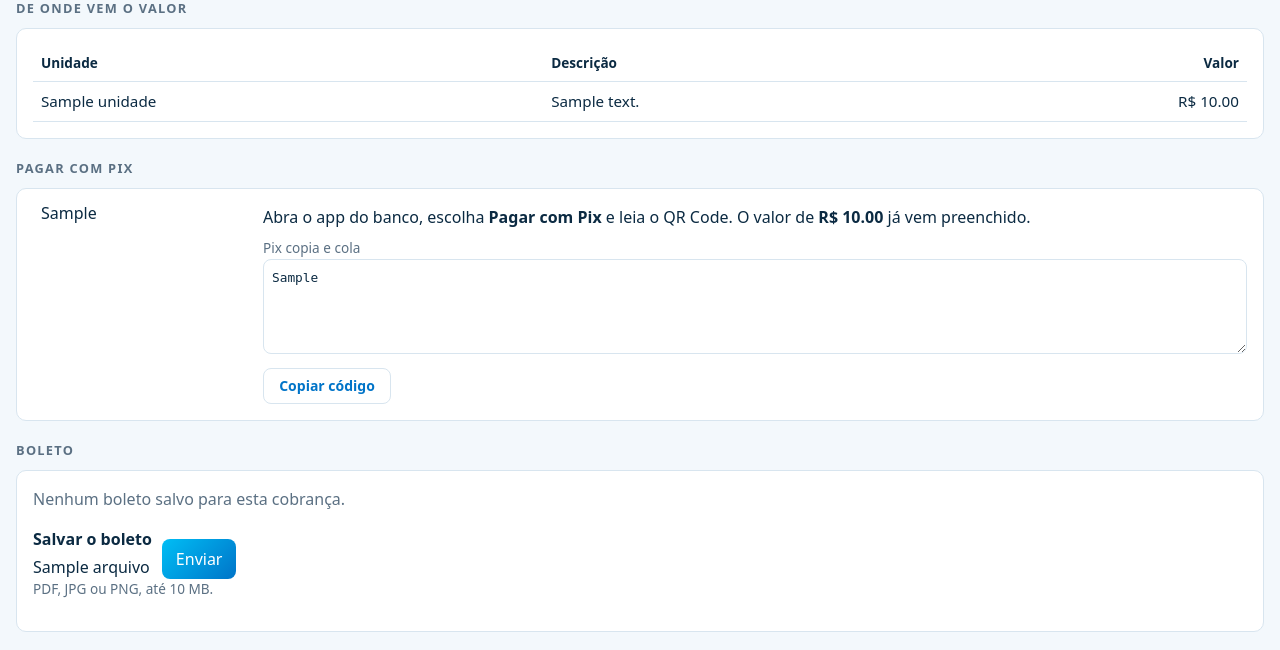
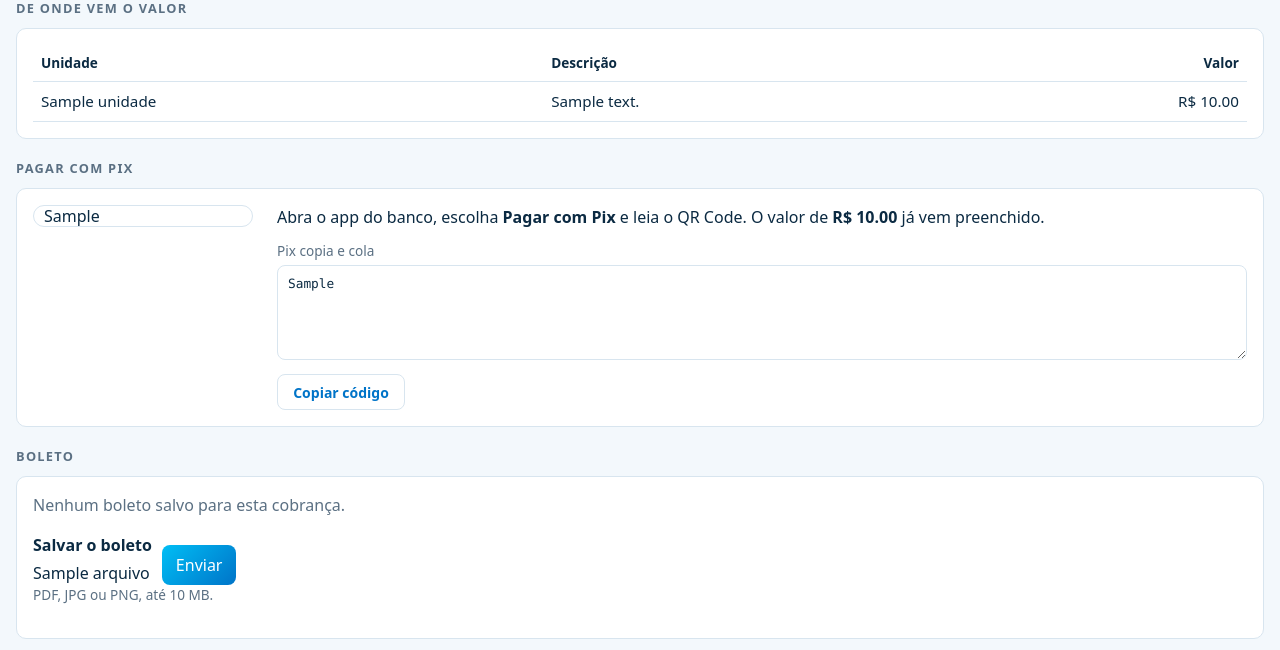
Before and after one commit to nuanderson/system_play, a Django app: template financeiro/templates/financeiro/cobranca_detalhe.html in a window 1280 px wide. Shown: the part 272-922 px from the top of the page. Run offline with Django 5.2, Linux system fonts and the light colour scheme; the template is opened without the code that fills it: most values are stand-ins (such as "Sample title", 1, 10 or a date in 2020); some libraries are stand-ins or nearby versions.

Commit message:
Corrige o layout do QR Code do Pix na cobrança
- SVG do QR sem tamanho fixo (viewBox), que se ajusta à caixa em vez de vazar
- Cartão do Pix reorganizado: QR em caixa de 220 px, texto ao lado no
  computador e embaixo no celular
- Teste garante que o SVG não volta a ter largura e altura fixas

Co-Authored-By: Claude Sonnet 5.5 <noreply@anthropic.com>

```diff
--- a/financeiro/pix.py
+++ b/financeiro/pix.py
@@ -68,8 +68,8 @@ def codigo_da_cobranca(cobranca):
 
 
 def qr_svg(codigo):
-    """SVG para colocar direto na página."""
-    return segno.make(codigo, error='m').svg_inline(scale=5, border=2, dark='#05385c', light='#ffffff')
+    """SVG para colocar na página. Sem tamanho fixo: ele se ajusta à caixa em que for colocado."""
+    return segno.make(codigo, error='m').svg_inline(border=2, dark='#05385c', light='#ffffff', omitsize=True)
 
 
 def qr_png(codigo, escala=8):
--- a/financeiro/templates/financeiro/cobranca_detalhe.html
+++ b/financeiro/templates/financeiro/cobranca_detalhe.html
@@ -47,17 +47,26 @@
 </div>
 
 {% if pix_codigo %}
+<style>
+  .pix { display:flex; flex-wrap:wrap; gap:24px; align-items:flex-start; }
+  .pix-qr { flex:0 0 auto; width:220px; max-width:100%; background:#fff; border:1px solid var(--borda); border-radius:12px; padding:10px; line-height:0; }
+  .pix-qr svg { display:block; width:100%; height:auto; }
+  .pix-texto { flex:1 1 280px; min-width:0; }
+  .pix-texto textarea { width:100%; font-family:ui-monospace, Consolas, monospace; font-size:.8rem; padding:8px 10px; border:1px solid var(--borda); border-radius:8px; background:var(--cartao); color:var(--texto); resize:vertical; }
+</style>
 <div class="secao" style="font-size:.8rem; font-weight:700; letter-spacing:.1em; text-transform:uppercase; color:var(--suave); margin:20px 0 10px;">Pagar com Pix</div>
 <div class="cartao" style="margin-bottom:16px">
-  <div style="display:flex; flex-wrap:wrap; gap:20px; align-items:flex-start;">
-    <div style="background:#fff; border-radius:10px; padding:8px; width:210px; max-width:100%; line-height:0;">{{ pix_qr|safe }}</div>
-    <div style="flex:1; min-width:240px;">
-      <p style="margin:0 0 6px">Abra o app do banco, escolha <strong>Pagar com Pix</strong> e leia o QR Code. O valor de <strong>R$ {{ cobranca.valor|floatformat:"2g" }}</strong> já vem preenchido.</p>
-      <label for="pix-codigo" class="suave" style="font-size:.85rem">Pix copia e cola</label>
-      <textarea id="pix-codigo" readonly rows="4" style="width:100%; font-family:monospace; font-size:.8rem; padding:8px; border:1px solid var(--borda); border-radius:8px; background:var(--cartao); color:var(--texto);">{{ pix_codigo }}</textarea>
-      <button type="button" class="btn btn-sm btn-acao mt-2" onclick="var t=document.getElementById('pix-codigo'); t.select(); navigator.clipboard.writeText(t.value).then(function(){ document.getElementById('pix-copiado').hidden=false; });">Copiar código</button>
-      <span id="pix-copiado" class="suave" hidden> Copiado!</span>
-      {% if pode.financeiro_preparar %}<p class="ajuda mt-2">O Pix não avisa o sistema. Quando o dinheiro entrar na conta, use <strong>Pagar</strong> para dar baixa.</p>{% endif %}
+  <div class="pix">
+    <div class="pix-qr" role="img" aria-label="QR Code do Pix no valor de R$ {{ cobranca.valor|floatformat:"2g" }}">{{ pix_qr|safe }}</div>
+    <div class="pix-texto">
+      <p style="margin:0 0 12px">Abra o app do banco, escolha <strong>Pagar com Pix</strong> e leia o QR Code. O valor de <strong>R$ {{ cobranca.valor|floatformat:"2g" }}</strong> já vem preenchido.</p>
+      <label for="pix-codigo" class="suave" style="font-size:.85rem; display:block; margin-bottom:4px">Pix copia e cola</label>
+      <textarea id="pix-codigo" readonly rows="4">{{ pix_codigo }}</textarea>
+      <div class="d-flex align-items-center gap-2 mt-2">
+        <button type="button" class="btn btn-sm btn-acao" onclick="var t=document.getElementById('pix-codigo'); t.select(); navigator.clipboard.writeText(t.value).then(function(){ document.getElementById('pix-copiado').hidden=false; });">Copiar código</button>
+        <span id="pix-copiado" class="suave" hidden>Copiado!</span>
+      </div>
+      {% if pode.financeiro_preparar %}<p class="ajuda mt-3 mb-0">O Pix não avisa o sistema. Quando o dinheiro entrar na conta, use <strong>Pagar</strong> para dar baixa.</p>{% endif %}
     </div>
   </div>
 </div>
```
Also changed, not shown: financeiro/test_pix.py (+7 -0 lines).
